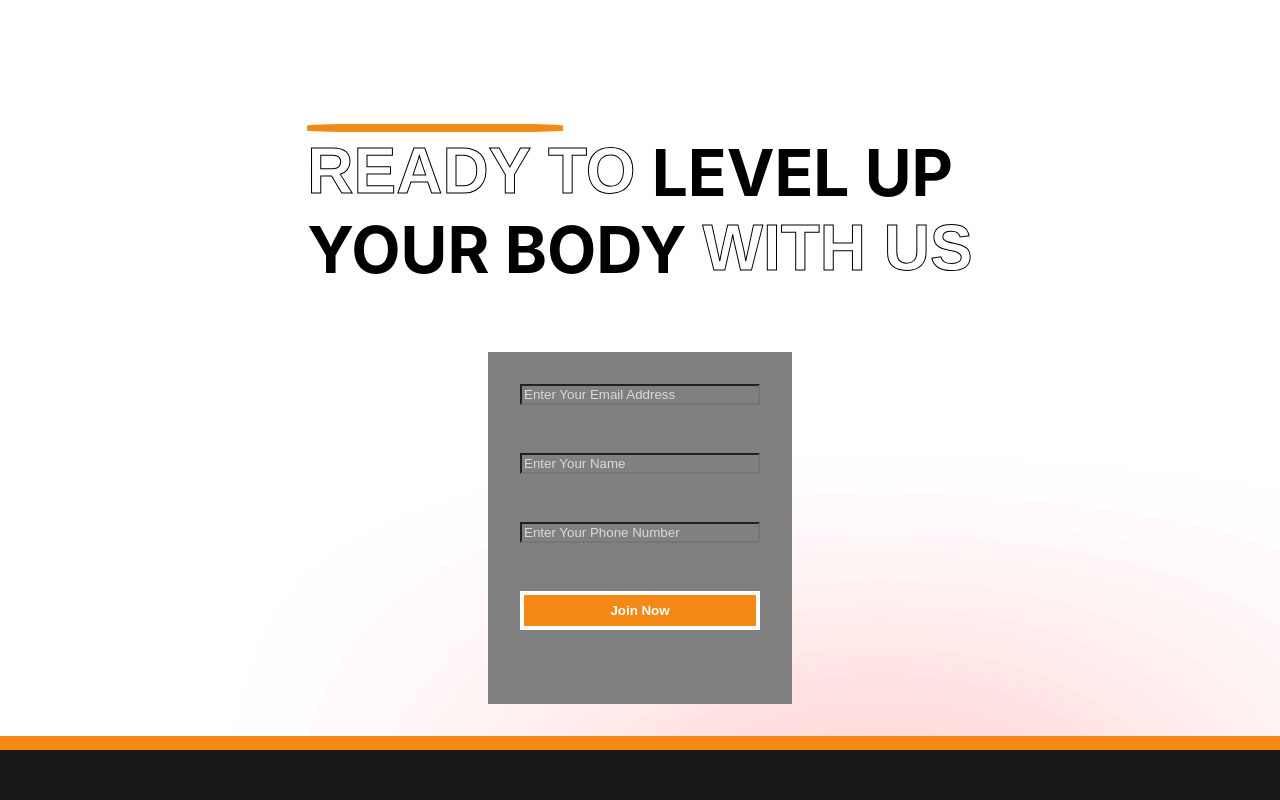
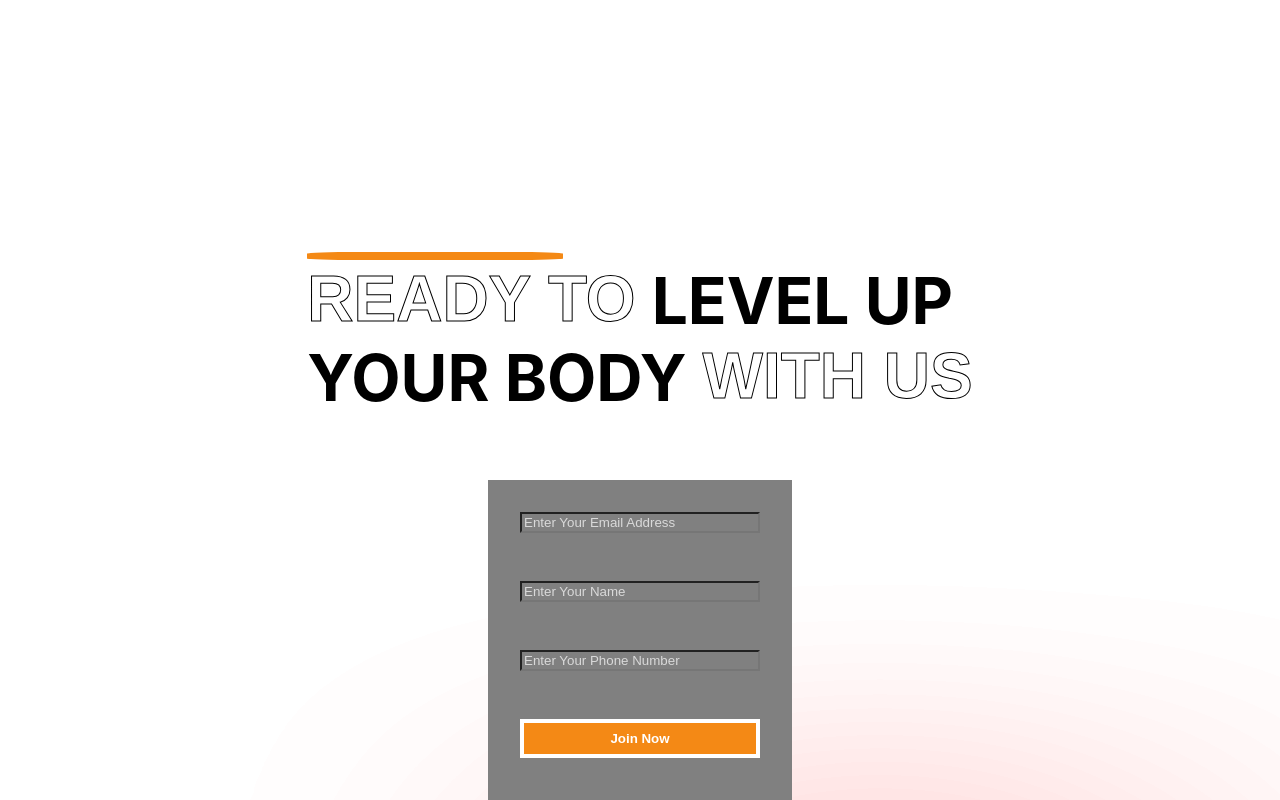
Before and after one commit to Harshankumareshan/Fitness-react, a React (Vite) app: page / in a window 1280 px wide. Shown: the part 6060-6860 px from the top of the page. Built offline with nearby package versions, Linux system fonts and the light colour scheme.

Commit message:
t commit

```diff
--- a/src/components/Header/Header.css
+++ b/src/components/Header/Header.css
@@ -24,7 +24,7 @@
     cursor: pointer;
 }
 
-@media screen and (max-width: 768px), (min-width: 320px){
+@media screen and (max-width: 392px), (min-width: 320px){
     .header > :nth-child(2){
         position: fixed;
         right: 2rem;
--- a/src/components/Hero/Hero.css
+++ b/src/components/Hero/Hero.css
@@ -191,7 +191,7 @@
 }
 
 
-    @media screen and (max-width: 768px), (min-width: 320px) {
+    @media screen and (max-width: 392px), (min-width: 320px) {
         .hero {
           flex-direction: column;
         }
--- a/src/components/Join/Join.css
+++ b/src/components/Join/Join.css
@@ -57,9 +57,9 @@
     color: white;
 }
 /* Media query for screens with max-width of 768px */
-@media screen and (max-width: 768px), (min-width: 320px){
+@media screen and (max-width: 392px), (min-width: 320px){
     .Join {
-        margin-top: 50%;
+        margin-top: 60%;
       flex-direction: column; /* Stack elements vertically */
       gap: 2rem; /* Add gap between elements */
       align-items: center; /* Center-align elements */
--- a/src/components/Plans/Plans.css
+++ b/src/components/Plans/Plans.css
@@ -85,7 +85,7 @@
 .plans>:nth-child(2)>sbutton{
     color: orange;
 }
-@media screen and (max-width: 768px), (min-width: 320px){
+@media screen and (max-width: 392px), (min-width: 320px){
   .plans{
     flex-direction: column;
   }
--- a/src/components/Reasons/Reasons.css
+++ b/src/components/Reasons/Reasons.css
@@ -81,7 +81,7 @@
     width: 2.5rem;
 }
 
-@media screen and (max-width: 768px), (min-width: 320px){
+@media screen and (max-width: 392px), (min-width: 320px){
     .Reasons{
         flex-direction: column;
     }
--- a/src/components/Testimonials/Testimonials.css
+++ b/src/components/Testimonials/Testimonials.css
@@ -49,7 +49,7 @@
   }
 
 
-  @media screen and (max-width: 768px), (min-width: 320px) {
+  @media screen and (max-width: 392px), (min-width: 320px) {
     .title {
       margin-top: 60rem;
        /* Decrease margin between title and images */
--- a/src/components/programs/Programs.css
+++ b/src/components/programs/Programs.css
@@ -61,7 +61,7 @@
     cursor: pointer;
 }
 
-@media screen and (max-width: 768px), (min-width: 320px){
+@media screen and (max-width: 392px), (min-width: 320px){
    .programs-header{
     flex-direction: column;
     gap: 1rem;
```
